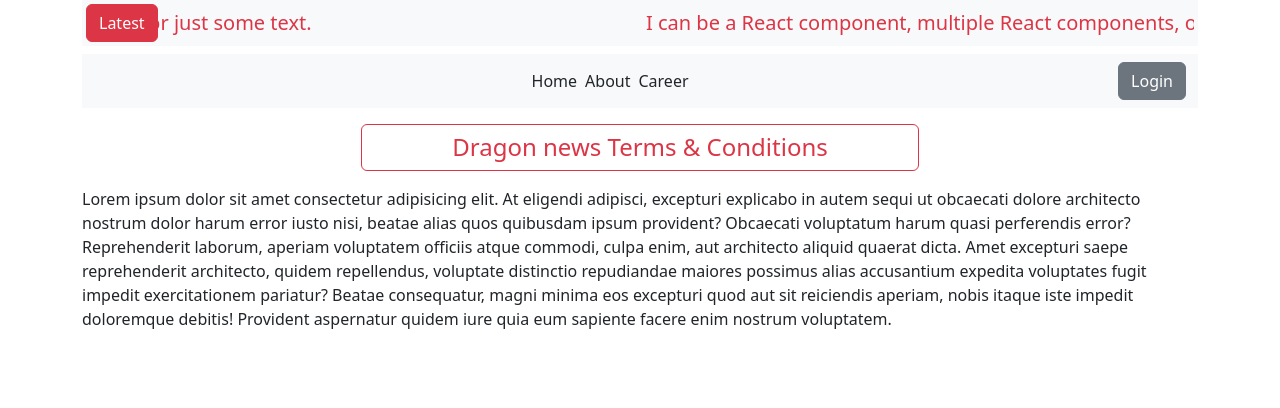
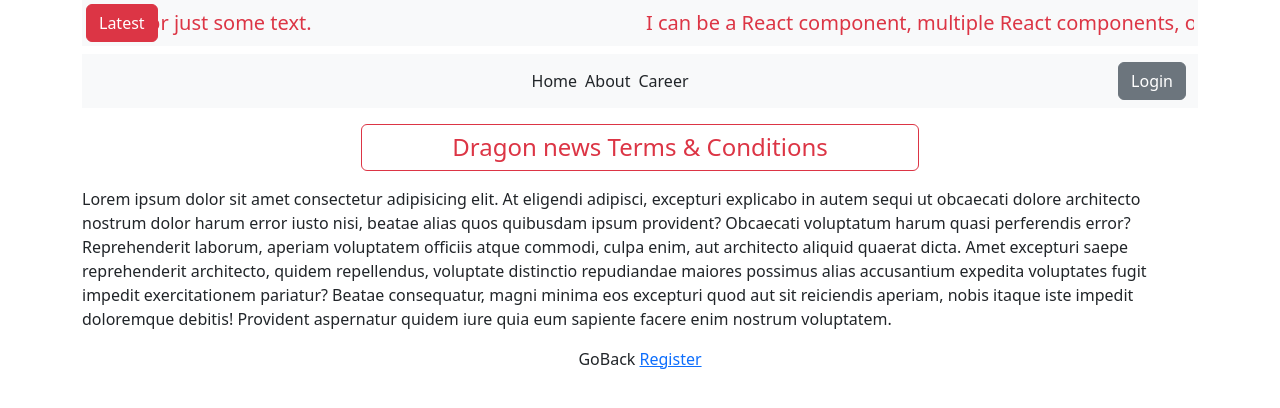
Before and after one commit to faridul22/the-dragon-news-recap-client, a React (Vite) app: page /terms in a window 1280 px wide. Shown: the top 408 px of the page. Built offline with nearby package versions, Linux system fonts and the light colour scheme; no server answers.

Commit message:
Terms&Conditions and Register toggler added

```diff
--- a/src/pages/Register/Register.jsx
+++ b/src/pages/Register/Register.jsx
@@ -37,7 +37,6 @@ const Register = () => {
     };
 
     const handleTerms = event => {
-        console.log(event.target.checked)
         setAccepted(event.target.checked)
     }
 
--- a/src/pages/Register/Terms.jsx
+++ b/src/pages/Register/Terms.jsx
@@ -1,10 +1,12 @@
 import { Container } from "react-bootstrap";
+import { Link } from "react-router-dom";
 
 const Terms = () => {
     return (
         <Container >
             <h4 className="text-center text-danger border py-2 my-3 border-danger rounded-2 w-50 mx-auto">Dragon news Terms & Conditions</h4>
             <p>Lorem ipsum dolor sit amet consectetur adipisicing elit. At eligendi adipisci, excepturi explicabo in autem sequi ut obcaecati dolore architecto nostrum dolor harum error iusto nisi, beatae alias quos quibusdam ipsum provident? Obcaecati voluptatum harum quasi perferendis error? Reprehenderit laborum, aperiam voluptatem officiis atque commodi, culpa enim, aut architecto aliquid quaerat dicta. Amet excepturi saepe reprehenderit architecto, quidem repellendus, voluptate distinctio repudiandae maiores possimus alias accusantium expedita voluptates fugit impedit exercitationem pariatur? Beatae consequatur, magni minima eos excepturi quod aut sit reiciendis aperiam, nobis itaque iste impedit doloremque debitis! Provident aspernatur quidem iure quia eum sapiente facere enim nostrum voluptatem.</p>
+            <p className="text-center mx-auto">GoBack <Link to="/register">Register</Link></p>
         </Container>
     );
 };
```
